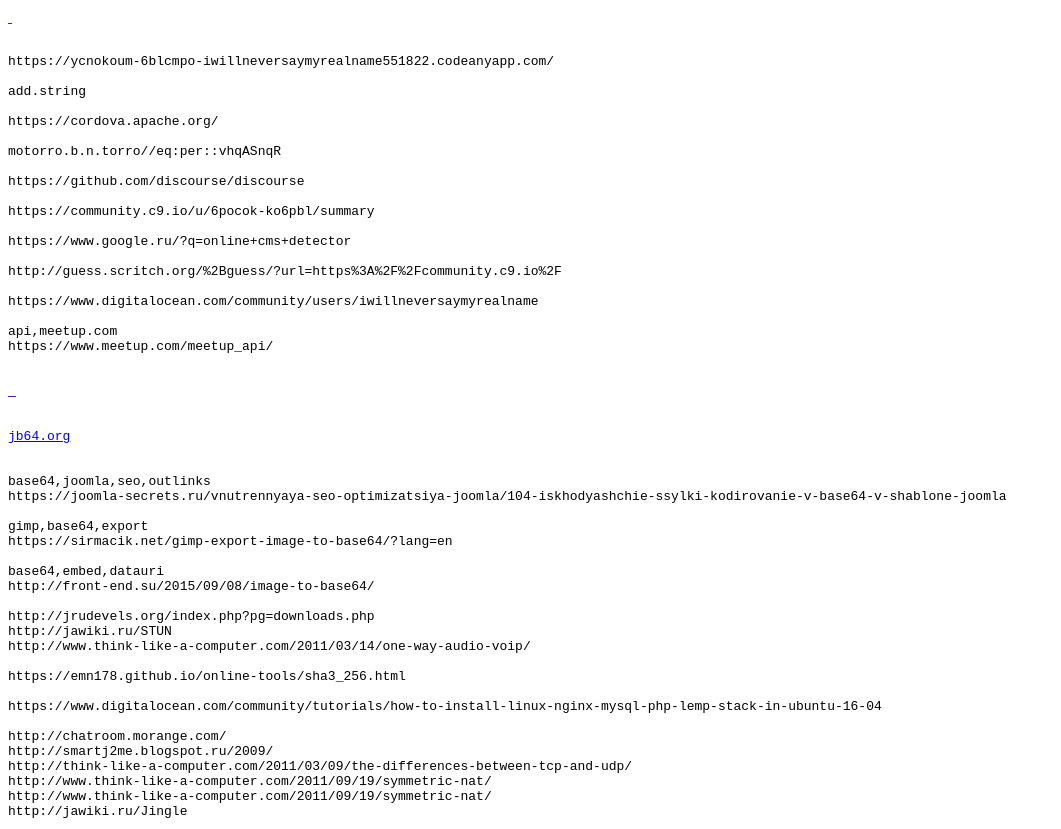
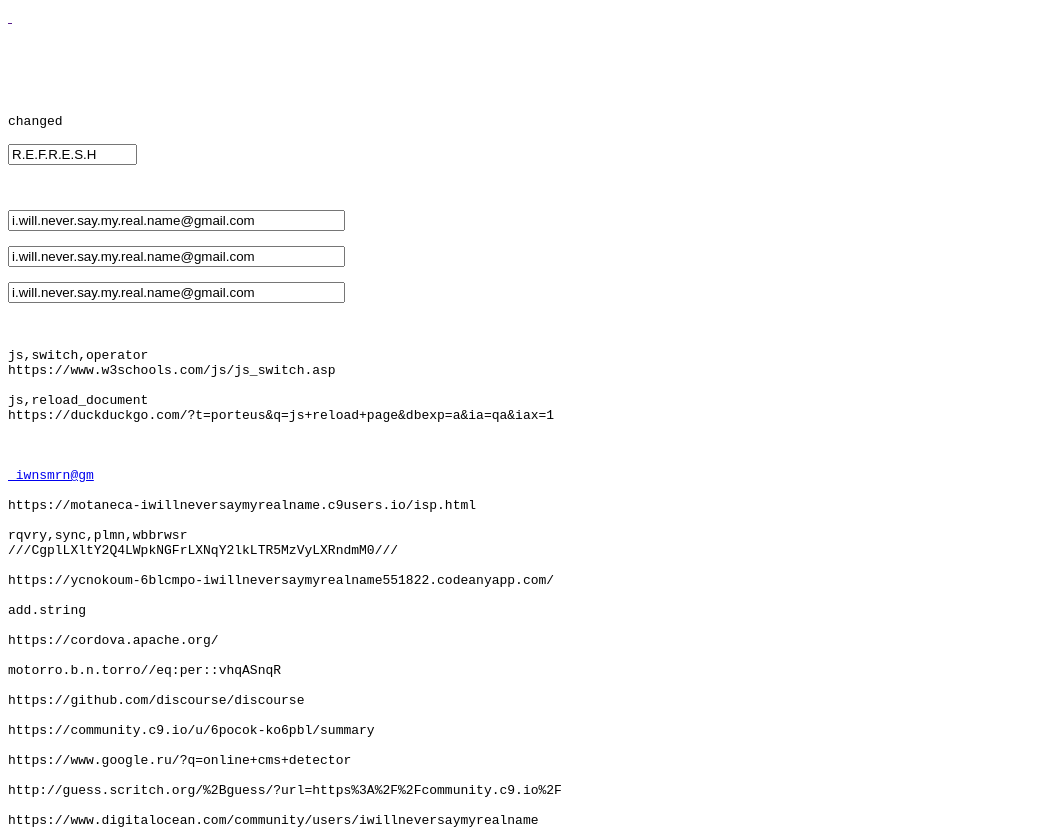
Before and after one commit to 6pocok-ko6pbl/ycnokoum-6blcmpo, a plain HTML site: page index.html in a window 1280 px wide. Shown: the top 829 px of the page, without its empty margins (0-1061 px from the left). Drawn offline with Linux system fonts and the light colour scheme.

Commit message:
Add files via upload

```diff
--- a/index.html
+++ b/index.html
@@ -1,5 +1,75 @@
 <a href="" target="_self">&nbsp;</a>
 <pre>
+
+
+
+<script type="text/javascript">
+
+	function refresh_self() // with timeout 1000 ms
+
+	{
+		var delayMillis = 1000; //1 second
+
+		setTimeout(function()
+		{
+			window.location.replace(window.location.pathname + window.location.search + window.location.hash);
+		}, delayMillis);
+	}
+
+	function myFunction(elementID) {
+
+		var input = document.getElementById(elementID);
+
+		switch (elementID)
+
+		{
+
+			case "REFRESH_id":
+				refresh_self();
+				break;
+
+			default:
+				input.focus();
+				input.select();
+		}
+
+		return 0;
+	}
+
+</script>
+
+changed
+
+<input onmouseover="myFunction(this.id)" type="text" id="REFRESH_id" name="email_address"
+value="R.E.F.R.E.S.H" size="13" maxlength="13">
+
+
+
+<input onmouseover="myFunction(this.id)" type="text" id="email_address_0_id" name="email_address"
+value="i.will.never.say.my.real.name@gmail.com" size="39" maxlength="39">
+
+<input onmouseover="myFunction(this.id)" type="text" id="email_address_1_id" name="email_address"
+value="i.will.never.say.my.real.name@gmail.com" size="39" maxlength="39">
+
+<input onmouseover="myFunction(this.id)" type="text" id="email_address_2_id" name="email_address"
+value="i.will.never.say.my.real.name@gmail.com" size="39" maxlength="39">
+
+
+
+js,switch,operator
+https://www.w3schools.com/js/js_switch.asp
+
+js,reload_document
+https://duckduckgo.com/?t=porteus&q=js+reload+page&dbexp=a&ia=qa&iax=1
+
+
+
+<a href="data:text/plain;charset=utf-8;base64,aS53aWxsLm5ldmVyLnNheS5teS5yZWFsLm5hbWVAZ21haWwuY29t" target="_blank">&nbsp;iwnsmrn@gm</a>
+
+https://motaneca-iwillneversaymyrealname.c9users.io/isp.html
+
+rqvry,sync,plmn,wbbrwsr
+///CgplLXltY2Q4LWpkNGFrLXNqY2lkLTR5MzVyLXRndmM0///
 
 https://ycnokoum-6blcmpo-iwillneversaymyrealname551822.codeanyapp.com/
 
```
